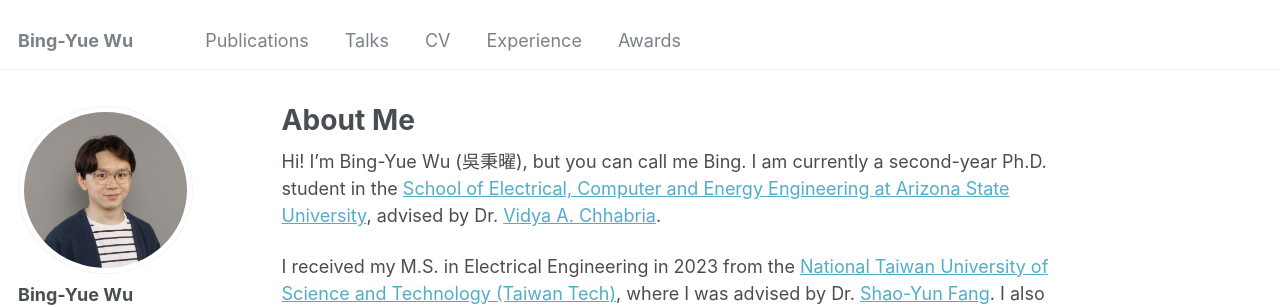
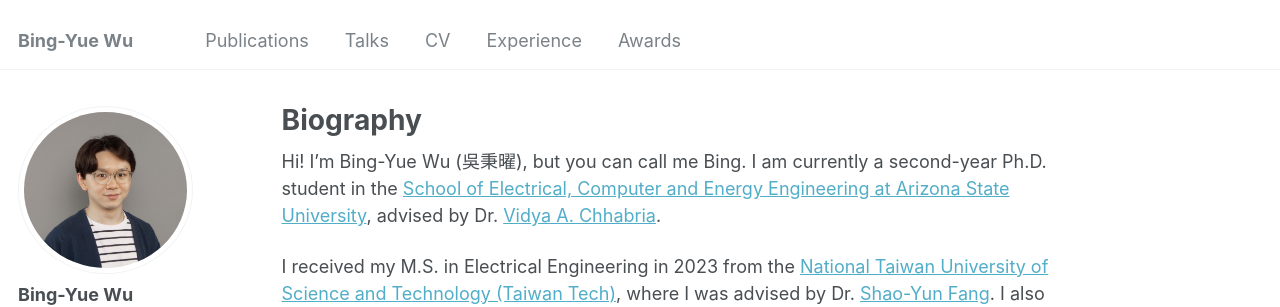
Before and after one commit to bingyuew/bingyuew.github.io, a Jekyll site: the page built from _pages/about.md, in a window 1280 px wide and 1091 px high. Shown: the top 307 px of the window. Built offline with Jekyll 4.4.1, drawn with Linux system fonts in a browser that asks for light colours; some web fonts are replaced.

Commit message:
update website
Signed-off-by: Bing-Yue Wu <bingyuew@Bing-Yues-MacBook-Air.local>

```diff
--- a/_pages/about.md
+++ b/_pages/about.md
@@ -1,6 +1,6 @@
 ---
 permalink: /
-title: "About Me"
+title: "Biography"
 author_profile: true
 redirect_from:
   - /about/
```
